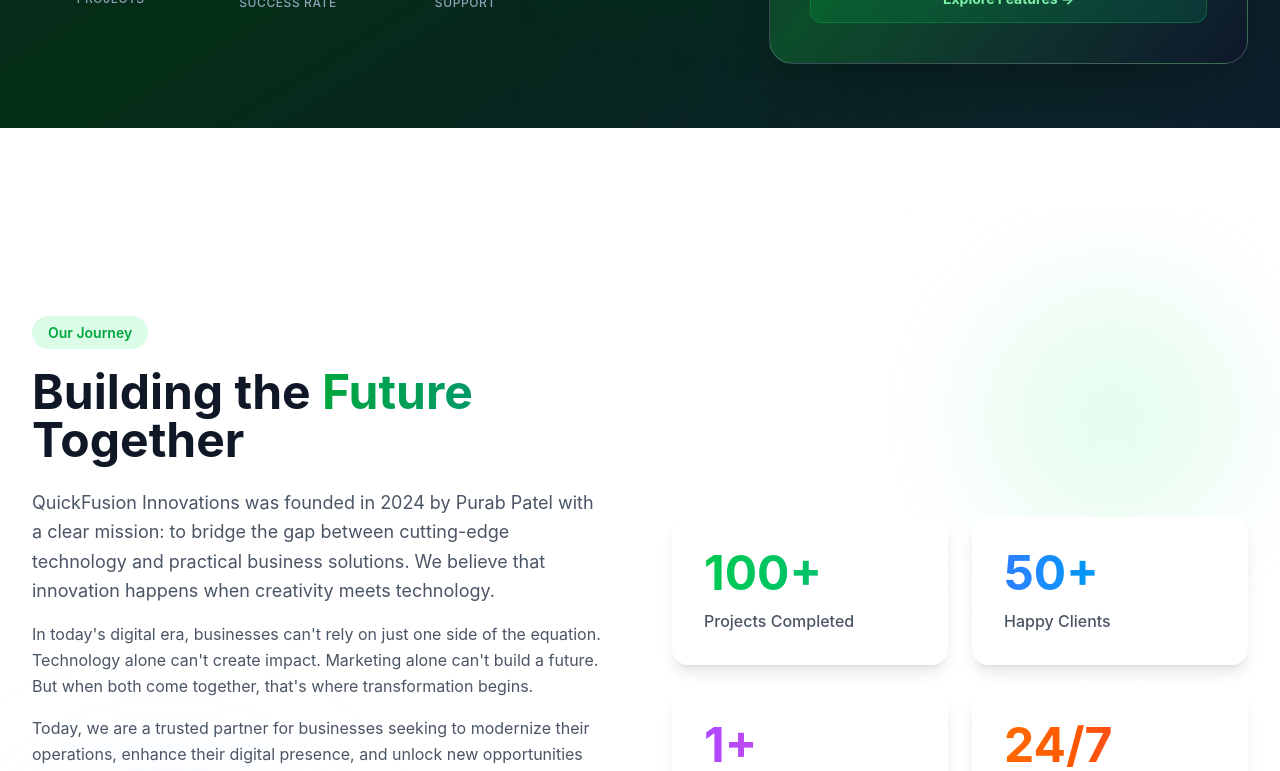
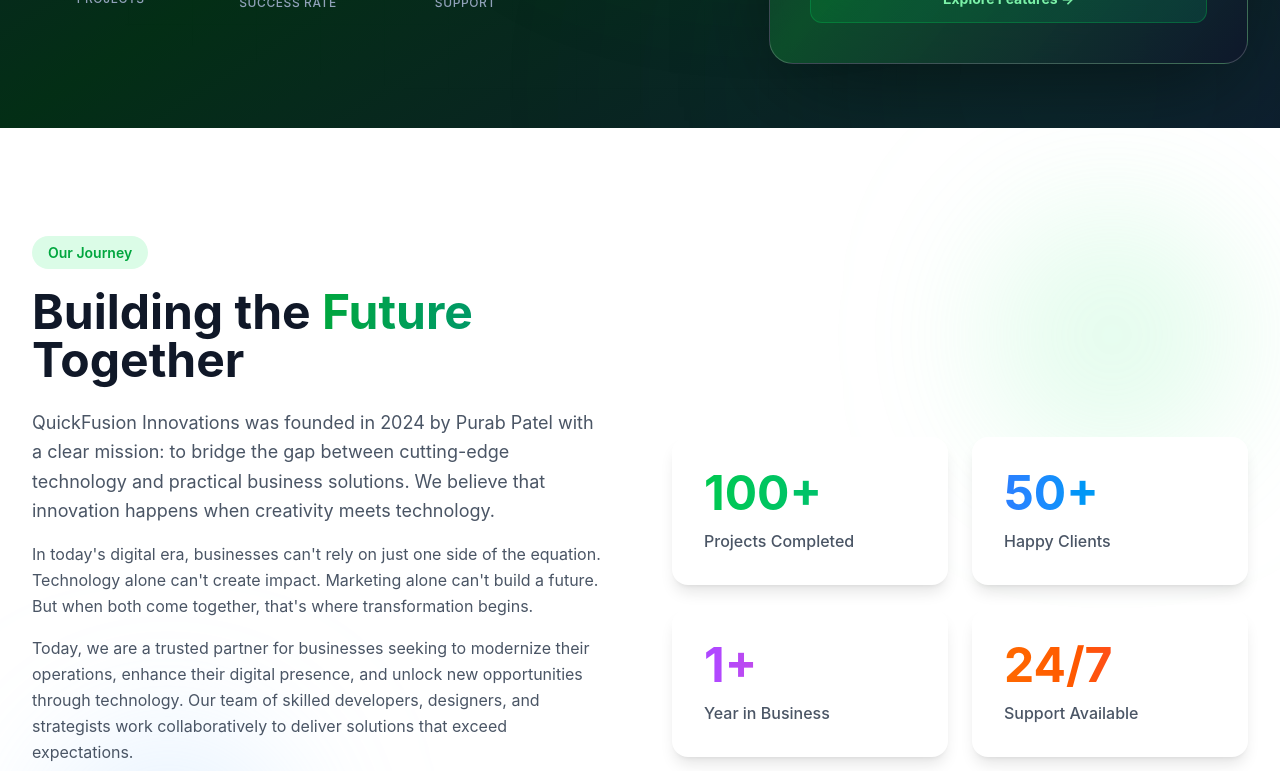
Before and after one commit to NovaSyntax753/QuickFusion, a Next.js app in the folder quickfusion-website/: page /about in a window 1280 px wide. Shown: the part 680-1451 px from the top of the page. Built offline with nearby package versions, Linux system fonts and the light colour scheme.

Commit message:
done the changes

```diff
--- a/quickfusion-website/app/about/page.tsx
+++ b/quickfusion-website/app/about/page.tsx
@@ -39,7 +39,7 @@ export default function About() {
       />
 
       {/* Company Story Section */}
-      <section className="py-16 md:py-20 lg:py-28 bg-white relative overflow-hidden mt-16 md:mt-20">
+      <section className="py-16 md:py-20 lg:py-28 bg-white relative overflow-hidden">
         {/* Decorative Elements */}
         <div className="absolute top-10 right-0 md:top-20 md:right-10 w-40 h-40 md:w-64 md:h-64 bg-green-300 rounded-full mix-blend-multiply filter blur-3xl opacity-20 animate-float"></div>
         <div
--- a/quickfusion-website/app/services/page.tsx
+++ b/quickfusion-website/app/services/page.tsx
@@ -40,7 +40,7 @@ export default function Services() {
       />
 
       {/* Main Services Section */}
-      <section className="py-12 md:py-20 lg:py-24 bg-white mt-16 md:mt-20">
+      <section className="py-12 md:py-20 lg:py-24 bg-white">
         <div className="max-w-7xl mx-auto px-4 sm:px-6 lg:px-8">
           <div className="grid grid-cols-1 md:grid-cols-2 gap-8 md:gap-12">
             {/* Video Content Creation & Editing */}
```
